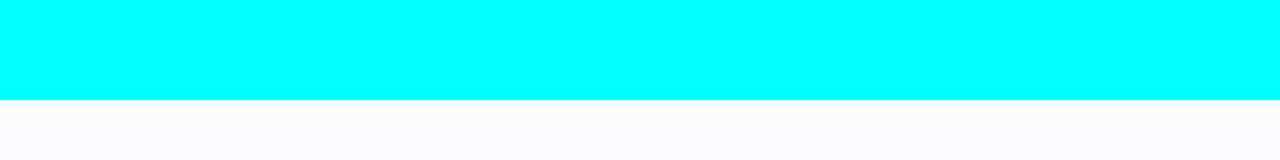
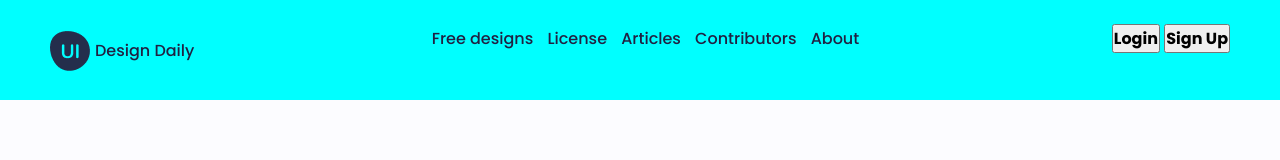
Before and after one commit to Cecemaru/UI-Design-Daily-Project, a plain HTML site: page index.html in a window 1280 px wide. Drawn offline with Linux system fonts and the light colour scheme.

Commit message:
header ve logo yapimi html tamamlandi css sayfasi destkop devam ediyor

```diff
--- a/assets/css/layout_page/_header.scss
+++ b/assets/css/layout_page/_header.scss
@@ -3,4 +3,37 @@ header {
   padding: 5px 0px;
   height: 100px;
   width: 100%;
+  .logo {
+    display: inline-flex;
+    align-items: center;
+    padding-left: 50px;
+    margin-top: 26px;
+    gap: 5px;
+    width: calc(100% / 3);
+    p {
+      text-align: center;
+      white-space: nowrap;
+    }
+  }
+  nav {
+    float: right;
+    width: calc((100% / 3) * 2);
+    .wrapper {
+      @include flex-between;
+      margin-right: 50px;
+      gap: 20px;
+      margin-top: 19px;
+      li {
+        display: inline-block;
+        margin: 0 5px;
+        a {
+          text-align: center;
+        }
+      }
+    }
+  }
 }
+#check,
+.menu-btn {
+  display: none;
+}
--- a/index.html
+++ b/index.html
@@ -22,7 +22,42 @@
   <body>
     <div class="container">
       <!-- ========header and navbar start======== -->
-      <header></header>
+      <header>
+        <!-- ========header logo======= -->
+        <label class="logo">
+          <img
+            class="navbar-logo"
+            src="assets/images/design-daily-logo.png"
+            alt="uidesigndaily-logo"
+          />
+          <p>Design Daily</p>
+        </label>
+        <!-- ======header navbar and hamburger menu======== -->
+        <nav>
+          <!-- ==== menu btn ===== -->
+          <input type="checkbox" id="check" />
+          <label for="check" class="menu-btn">
+            <i class="fa-solid fa-bars"></i>
+          </label>
+          <!-- ==== menubtn == -->
+          <div class="wrapper">
+            <ul class="nav-links">
+              <li><a class="active" href="#">Free designs</a></li>
+              <li><a href="#">License</a></li>
+              <li><a href="#">Articles</a></li>
+              <li><a href="#">Contributors</a></li>
+              <li><a href="#">About</a></li>
+            </ul>
+            <!-- =====login and signup button====== -->
+            <div class="button-box">
+              <button class="button-light">Login</button>
+              <button class="button-dark">Sign Up</button>
+            </div>
+            <!-- ========sign and login button======  -->
+          </div>
+        </nav>
+        <!-- ======header navbar and hamburger menu end======== -->
+      </header>
     </div>
     <!-- =========header and navbar end=======  -->
     <script src="assets/js/main.js"></script>
```
Also changed, not shown: assets/css/style.css, 1 other file.
